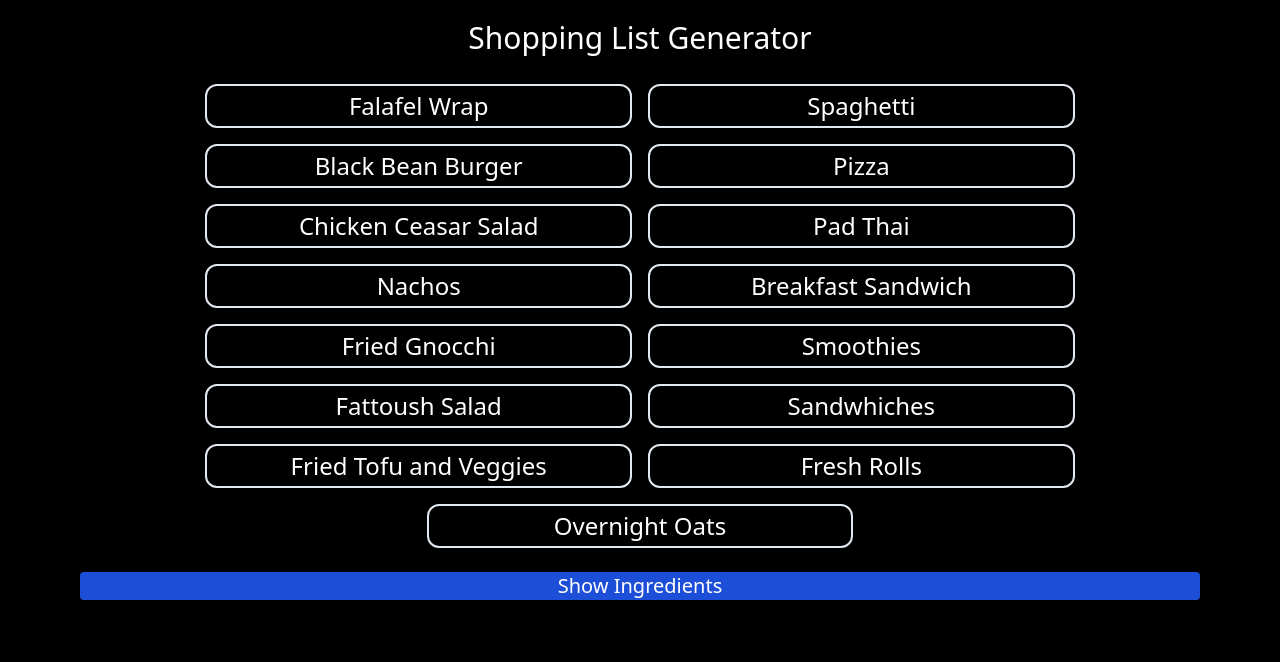
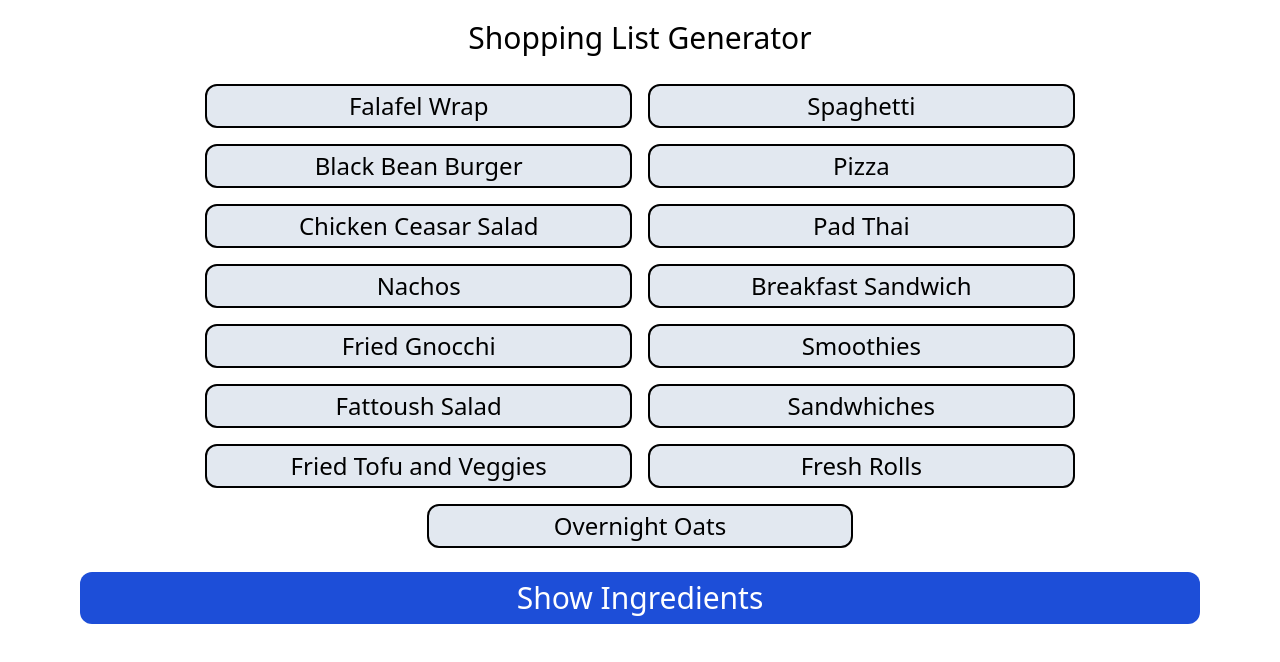
Before and after one commit to erinlynagh/shopping-list-generator, a Next.js app: page / in a window 1280 px wide. Shown: the top 662 px of the page. Built offline with nearby package versions, Linux system fonts and the light colour scheme.

Commit message:
light mode is better

```diff
--- a/pages/index.js
+++ b/pages/index.js
@@ -179,15 +179,15 @@ export default function Home() {
 
   const getRecipeClassName = (recipe) => {
     let className =
-      "rounded-xl mx-2 py-1 text-center my-2 border-slate-200 border-2 border-solid w-1/3";
+      "rounded-xl mx-2 py-1 text-center my-2 border-2 border-solid w-1/3";
     if (selectedRecipes.includes(recipe)) {
-      return className + " bg-blue-700 text-white";
+      return className + " bg-blue-700 text-white border-blue-700";
     }
-    return className;
+    return className + " bg-slate-200 border-black";
   };
 
   return (
-    <div className="h-screen bg-black flex text-center">
+    <div className="flex text-center">
       <Modal
         isOpen={modalIsOpen}
         onRequestClose={closeModal}
@@ -205,7 +205,7 @@ export default function Home() {
           </button>
         </div>
       </Modal>
-      <main className="flex flex-col text-white text-2xl w-full">
+      <main className="flex flex-col text-2xl w-full">
         <h1 className="text-center text-3xl text-bold my-5">
           Shopping List Generator
         </h1>
@@ -222,7 +222,7 @@ export default function Home() {
         </div>
 
         <button
-          className="bg-blue-700 text-center mx-20 mt-4 text-white rounded text-xl"
+          className="bg-blue-700 text-center mx-20 mt-4 py-2 text-white rounded-xl text-3xl hover:bg-blue-800"
           onClick={() => openModal()}
         >
           Show Ingredients
```
